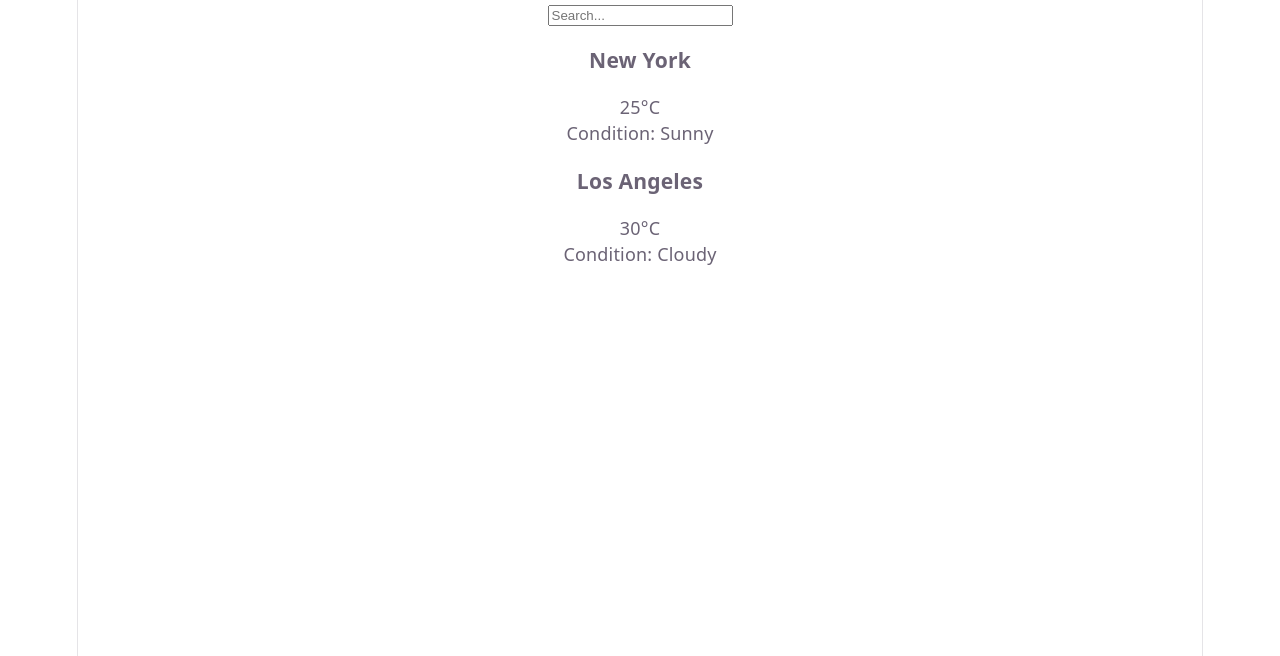
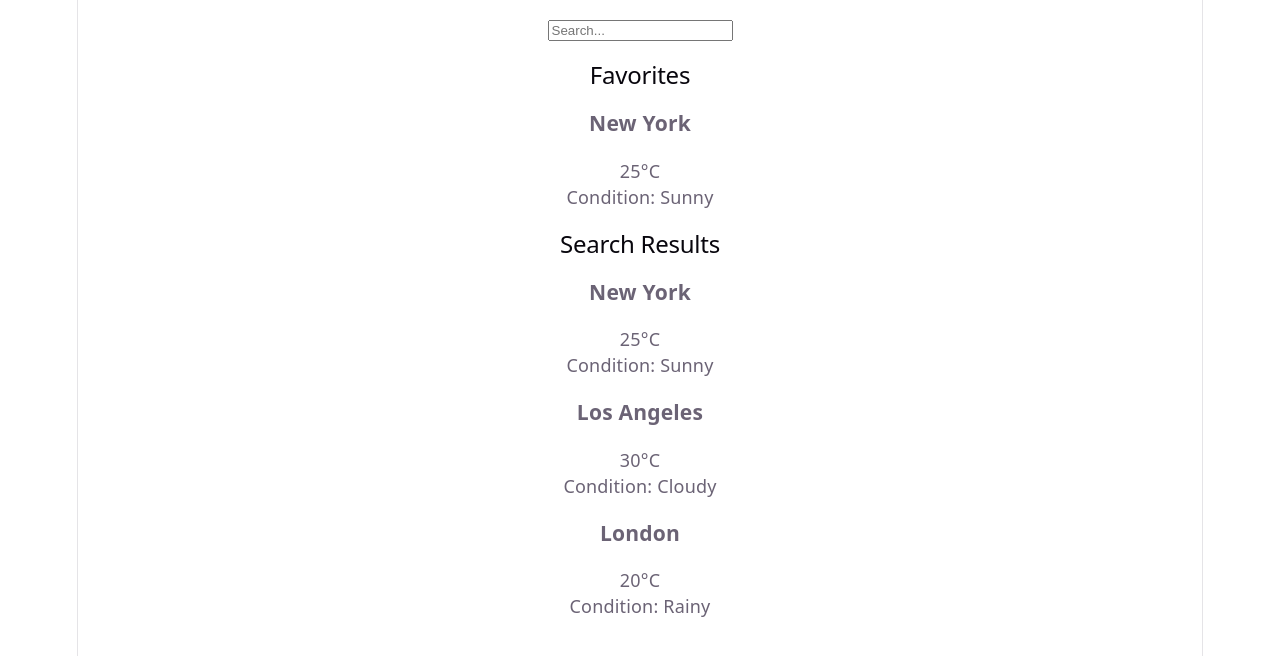
Before and after one commit to MatthewHut3/weatherboard, a React (Vite) app in the folder weatherboard/: page / in a window 1280 px wide. Shown: the top 656 px of the page. Built offline with nearby package versions, Linux system fonts and the light colour scheme.

Commit message:
Add favorites display and some styling to search component

```diff
--- /dev/null
+++ b/weatherboard/src/Search.css
@@ -0,0 +1,14 @@
+.search {
+    display: flex;
+    flex-direction: column;
+    align-items: center;
+    margin-top: 20px;
+}
+
+.favorites {
+    margin-top: 20px;
+}
+
+.results {
+    margin-top: 20px;
+}
--- a/weatherboard/src/Search.tsx
+++ b/weatherboard/src/Search.tsx
@@ -1,18 +1,21 @@
 import React, { useState } from 'react'
+import './Search.css'
 
 interface CityInfo {
+    id: number
     name: string
     temperature: string
     condition: string
 }
 
-interface Favorites {
-    cities: CityInfo[]
-}
+let favorites: number[] = [
+    1
+]
 
 const cities: CityInfo[] = [
-    { name: 'New York', temperature: '25°C', condition: "Sunny" },
-    { name: 'Los Angeles', temperature: '30°C', condition: "Cloudy" },
+    { id: 1, name: 'New York', temperature: '25°C', condition: "Sunny" },
+    { id: 2, name: 'Los Angeles', temperature: '30°C', condition: "Cloudy" },
+    { id: 3, name: 'London', temperature: '20°C', condition: "Rainy" },
 ]
 
 function Search() {
@@ -29,14 +32,36 @@ function Search() {
                 />
             </div>
 
+            <data className="favorites">
+                <h2>Favorites</h2>
+                {favorites.length === 0 ? (
+                    <p>No favorites found</p>
+                ) : (
+                    favorites.map((id) => {
+                        const city = cities.find((city) => city.id === id)
+                        return city ? (
+                            <div key={city.id} className="favorite">
+                                <h3>{city.name}</h3>
+                            <p>{city.temperature}</p>
+                            <p>Condition: {city.condition}</p>
+                        </div> ): null
+                    })
+                )}
+            </data>
+
             <div className="results">
-                {getResults(query).map((city) => (
-                    <div key={city.name} className="result">
-                        <h3>{city.name}</h3>
+                <h2>Search Results</h2>
+                {getResults(query).length === 0 ? (
+                    <p>No results found</p>
+                ) : (
+                    getResults(query).map((city) => (
+                        <div key={city.id} className="result">
+                            <h3>{city.name}</h3>
                         <p>{city.temperature}</p>
                         <p>Condition: {city.condition}</p>
                     </div>
-                ))}
+                    ))
+                )}
             </div>
         </React.Fragment>
     )
```
